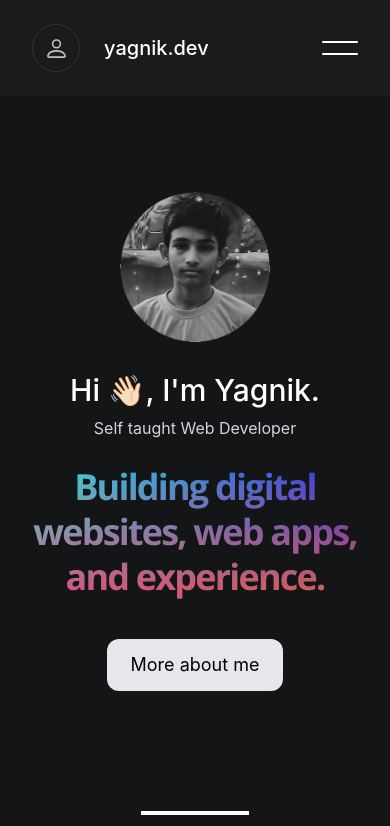
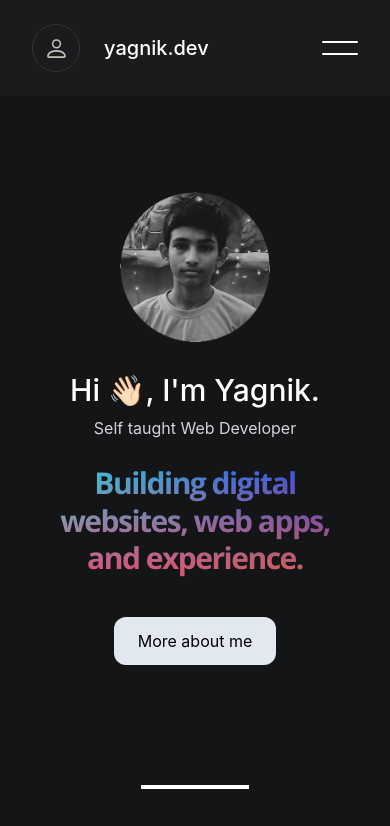
Before and after one commit to yagnik-patel-47/portfolio_v2, a Next.js app: page / in a window 390 px wide. Shown: the top 826 px of the page. Built offline with nearby package versions, Linux system fonts and the light colour scheme.

Commit message:
minor changes

```diff
--- a/src/components/Hero.tsx
+++ b/src/components/Hero.tsx
@@ -27,7 +27,7 @@ const Hero: FC = () => {
       </h1>
       <p className="text-gray-300 text-md mt-2">Self taught Web Developer</p>
       <motion.h1
-        className="font-openSans text-center text-4xl md:text-6xl font-bold mt-6 leading-tight tracking-tighter gradient-text"
+        className="font-openSans text-center text-3xl sm:text-4xl md:text-6xl font-bold mt-6 leading-tight tracking-tighter gradient-text"
         animate={{ opacity: 1, transition: { duration: 0.7 } }}
         initial={{ opacity: 0 }}
       >
@@ -37,7 +37,7 @@ const Hero: FC = () => {
       </motion.h1>
       <motion.a
         href="#work"
-        className="inline-block px-6 py-3 mt-10 cursor-pointer bg-gray-200 text-black rounded-xl text-lg"
+        className="inline-block px-6 py-3 mt-10 cursor-pointer bg-slate-200 text-black rounded-xl md:text-lg text-md"
         whileHover={{ scale: 1.05 }}
         whileTap={{ scale: 0.9 }}
       >
--- a/src/styles/globals.css
+++ b/src/styles/globals.css
@@ -12,7 +12,7 @@
 
 html {
   scroll-behavior: smooth;
-  color-scheme: dark light;
+  color-scheme: dark;
 }
 
 html,
```
